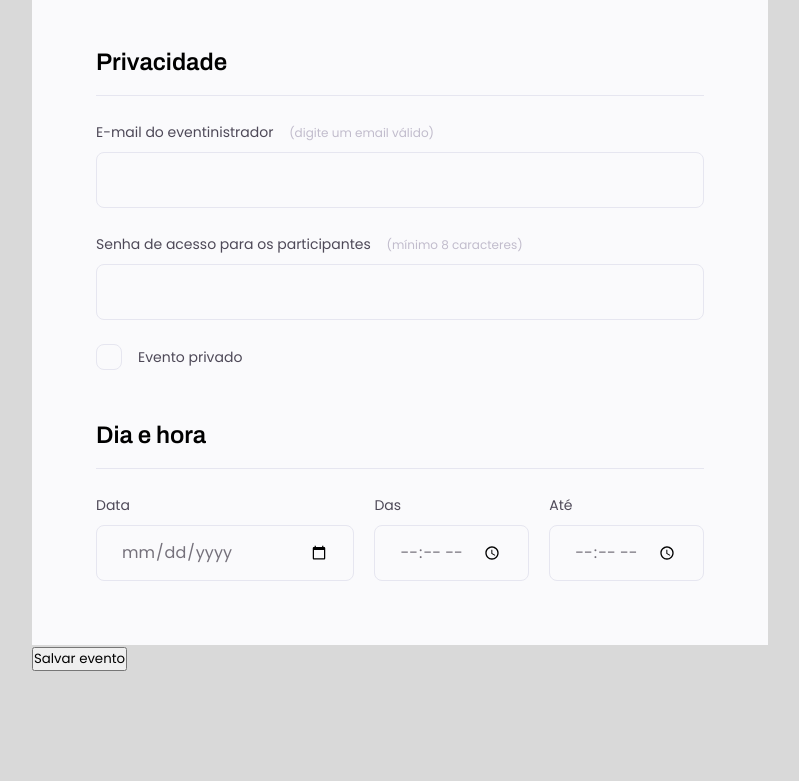
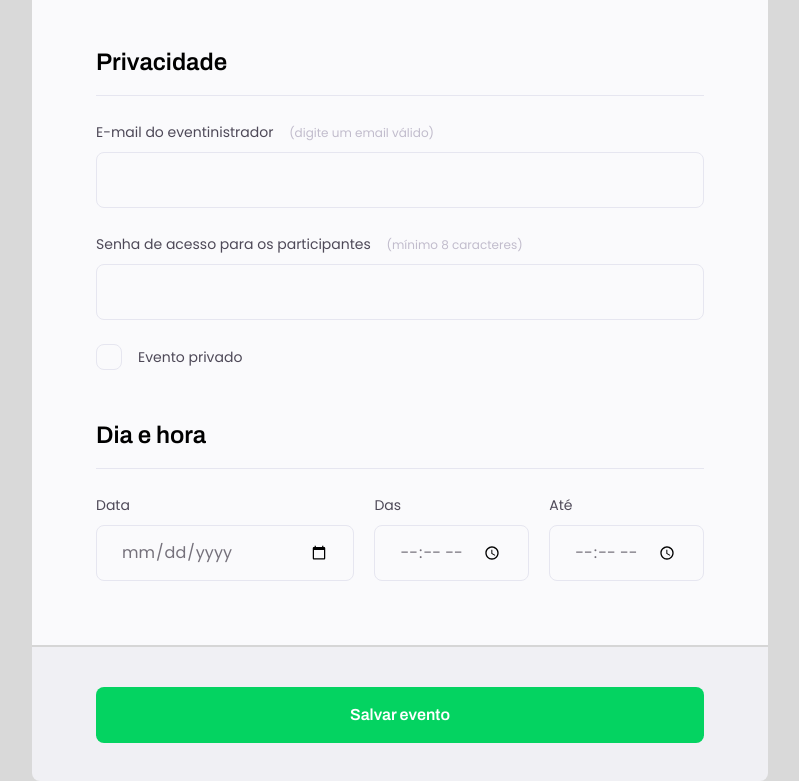
Before and after one commit to quirinof/fieldsForm, a plain HTML site: page index.html in a window 1280 px wide. Shown: the part 1043-1824 px from the top of the page, without its empty margins (240-1039 px from the left). Before the commit the page ends 1714 px from the top, so only its background shows below. Drawn offline with Linux system fonts and the light colour scheme.

Commit message:
style footer - separator and button

```diff
--- a/style.css
+++ b/style.css
@@ -24,7 +24,7 @@ body::before {
   background: #121214;
 }
 
-.page {
+.page, footer {
   width: 736px;
   margin: 0 auto;
 }
@@ -187,3 +187,42 @@ fieldset legend {
 .checkbox-wrapper input:focus  + label::before{
   outline: 2px solid black;
 }
+
+.separator {
+  border: 1px solid #D6D6D6;
+}
+
+footer {
+  height: 136px;
+  border-radius: 0px 0px 8px 8px;
+  background: #F0F0F4;
+}
+
+footer input {
+  border: none;
+  border-radius: 8px;
+  background: #04D361;
+
+  width: 608px;
+  height: 56px;
+
+  margin: 40px 64px;
+  padding: 15px 40px;
+
+  display: flex;
+  justify-content: center;
+  align-items: center;
+  gap: 10px;
+
+  color: #FFF;
+  font-family: 'Archivo', sans-serif;
+  font-size: 16px;
+  font-weight: 600;
+  line-height: 26px
+}
+
+footer input:hover {
+  background: #02b351;
+  border: 1;
+  color: #FAFAFC;
+}
```
